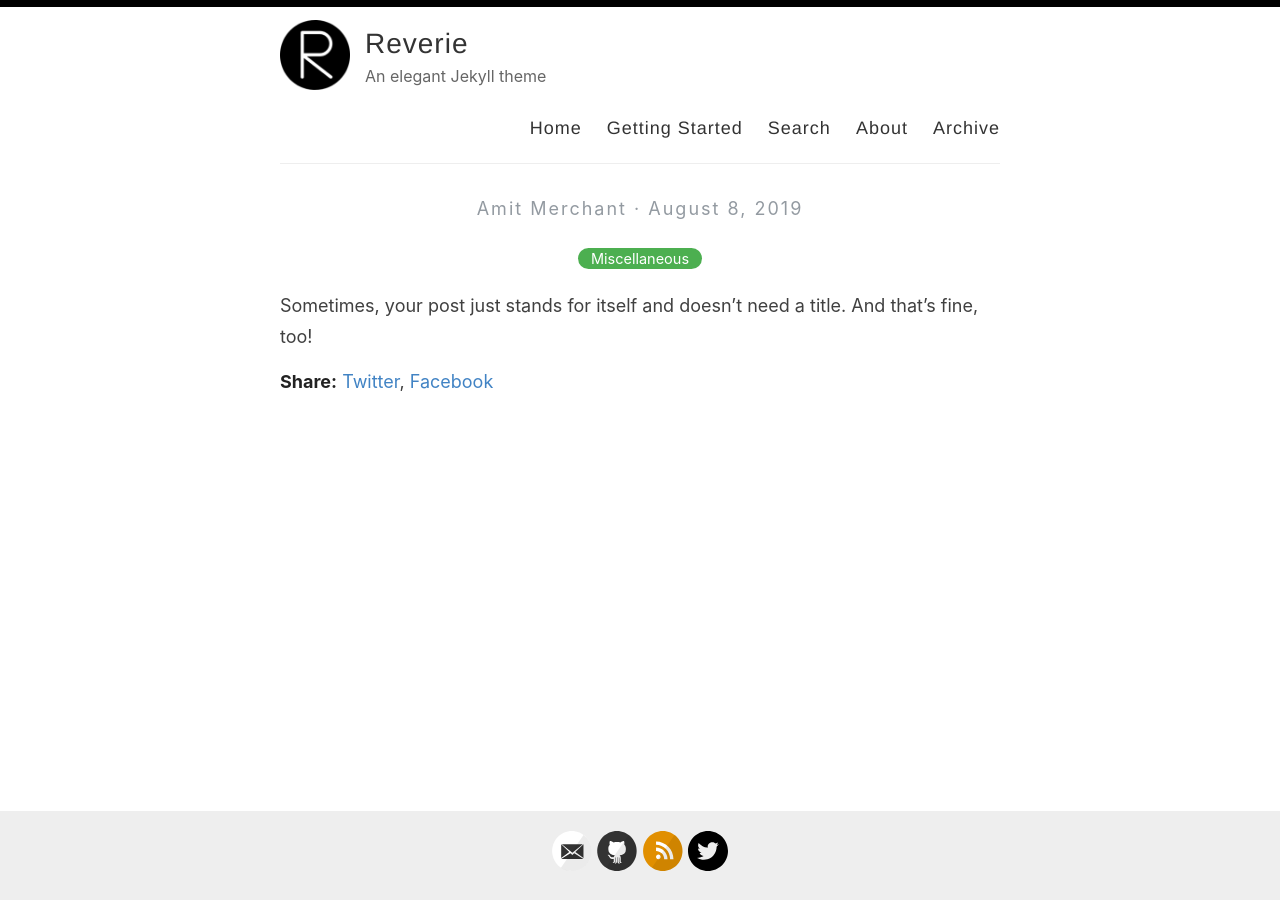
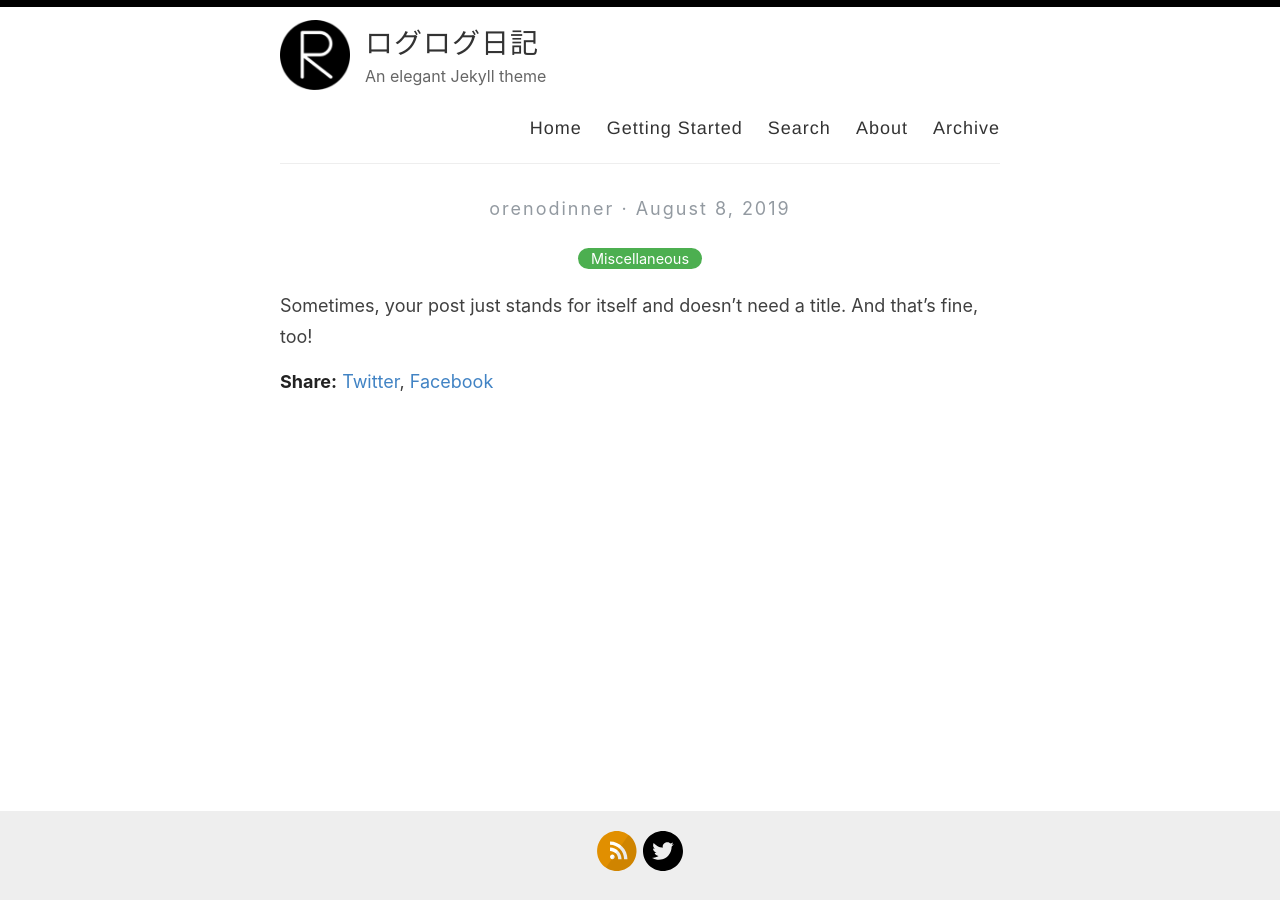
Before and after one commit to orenodinner/orenodinner.github.io, a Jekyll site: the page built from _posts/2019-08-08-no-title-posts.md, in a window 1280 px wide. Built offline with Jekyll 4.4.1, drawn with Linux system fonts in a browser that asks for light colours.

Commit message:
タイトル変更

```diff
--- a/_config.yml
+++ b/_config.yml
@@ -3,10 +3,10 @@
 #
 
 # Name of your site (displayed in the header)
-name: Reverie
+name: ログログ日記
 
 # Name of the author
-author: Amit Merchant
+author: orenodinner
 
 # Short bio or description (displayed in the header)
 description: An elegant Jekyll theme
@@ -21,15 +21,15 @@ avatar: /images/reverie.png
 # Includes an icon in the footer for each username you enter
 footer-links:
   dribbble:
-  email: amit.d.merchant@gmail.com
+  email:
   facebook:
   flickr:
-  github: amitmerchant1990/reverie
+  github:
   instagram:
   linkedin:
   pinterest:
   rss: rss
-  twitter: amit_merchant
+  twitter: orenodinner
   stackoverflow:
   youtube: # channel/<your_long_string> or user/<user-name>
   googleplus: # anything in your profile username that comes after plus.google.com/
@@ -41,10 +41,9 @@ footer-links:
 disqus:
 
 # Enter your Google Analytics web tracking code (e.g. UA-2110908-2) to activate tracking
-google_analytics: UA-43339302-11
-
+#google_analytics:G-VRL7QCBNQZ
 # For newer "GA4" analytics, use the following instead of the "UA" entry above
-#google_analytics_ga4: G-GABC1DEFG
+google_analytics_ga4: G-VRL7QCBNQZ
 
 # Your website URL (e.g. http://amitmerchant1990.github.io or http://www.amitmerchant.com)
 # Used for Sitemap.xml and your RSS feed
@@ -74,7 +73,7 @@ kramdown:
   syntax_highlighter: rouge
   syntax_highlighter_opts:
     # Use existing pygments syntax highlighting css
-    css_class: 'highlight'
+    css_class: "highlight"
 
 # Set the Sass partials directory, as we're using @imports
 sass:
@@ -87,7 +86,7 @@ plugins:
   - jekyll-seo-tag
   - jekyll-paginate
 
-include: ['_pages']
+include: ["_pages"]
 
 paginate: 6
 paginate_path: /page:num/
```
